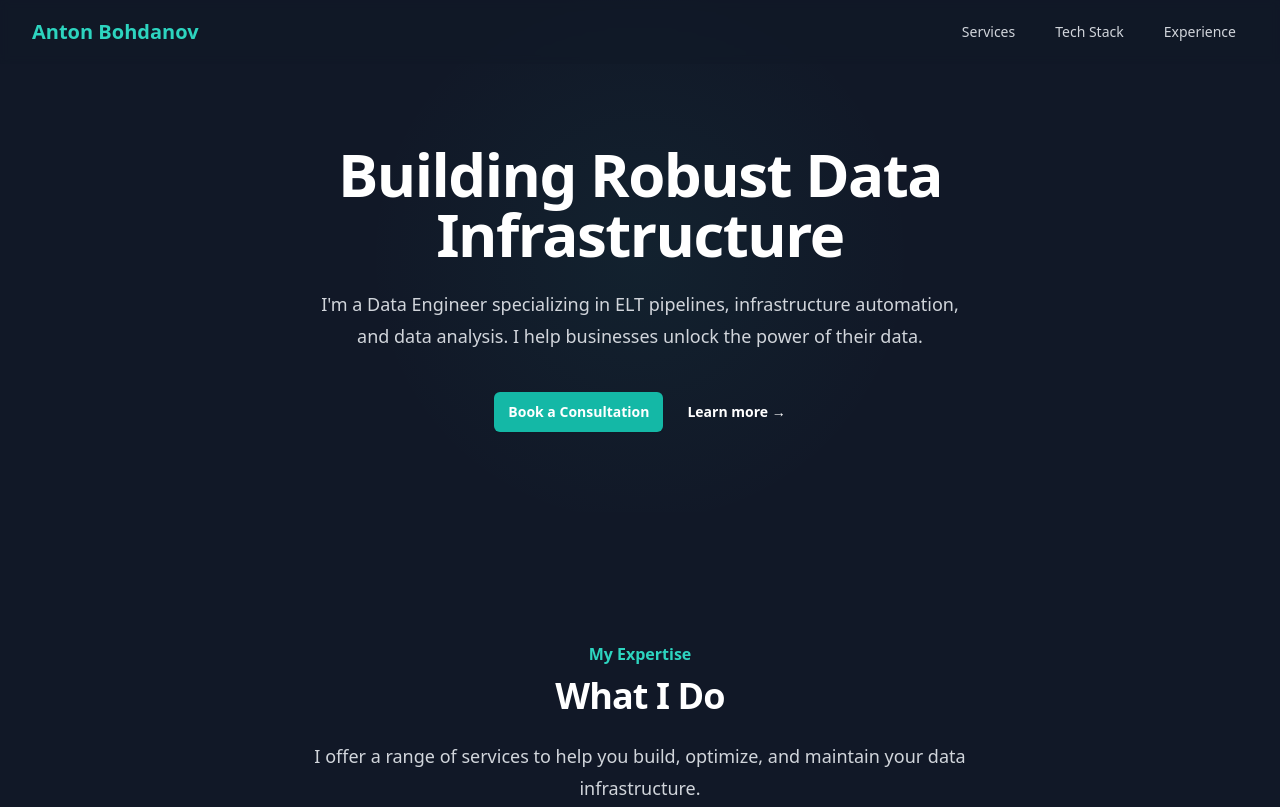
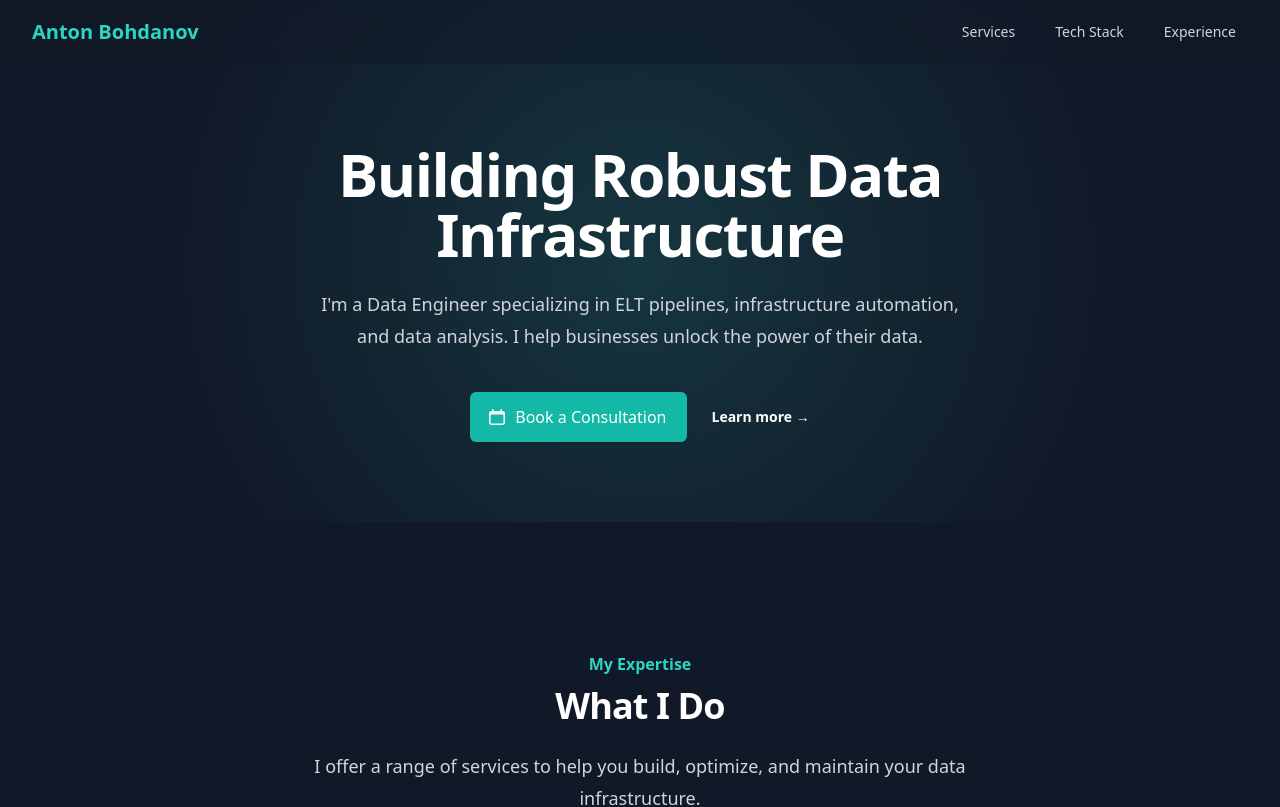
Before and after one commit to Phaust94/vcard, a React (Vite) app: page / in a window 1280 px wide. Shown: the top 807 px of the page. Built offline with nearby package versions, Linux system fonts and the light colour scheme.

Commit message:
Personalization

```diff
--- a/src/App.jsx
+++ b/src/App.jsx
@@ -94,14 +94,19 @@ function Hero() {
             I'm a Data Engineer specializing in ELT pipelines, infrastructure automation, and data analysis. I help businesses unlock the power of their data.
           </p>
           <div className="mt-10 flex items-center justify-center gap-x-6">
+              <div className="mt-8 flex lg:mt-0 lg:flex-shrink-0">
+          <div className="inline-flex rounded-md shadow">
             <a
-              href="https://cal.com/your-username"
+              href="https://calcom.phaust.pp.ua/anton.b"
               target="_blank"
               rel="noopener noreferrer"
-              className="rounded-md bg-teal-500 px-3.5 py-2.5 text-sm font-semibold text-white shadow-sm hover:bg-teal-400 focus-visible:outline focus-visible:outline-2 focus-visible:outline-offset-2 focus-visible:outline-teal-500"
+              className="inline-flex items-center justify-center rounded-md border border-transparent bg-teal-500 px-5 py-3 text-base font-medium text-white hover:bg-teal-600"
             >
+              <CalendarIcon className="-ml-1 mr-2 h-5 w-5" aria-hidden="true" />
               Book a Consultation
             </a>
+          </div>
+        </div>
             <a href="#services" className="text-sm font-semibold leading-6 text-white">
               Learn more <span aria-hidden="true">→</span>
             </a>
@@ -207,7 +212,7 @@ function CTA() {
         <div className="mt-8 flex lg:mt-0 lg:flex-shrink-0">
           <div className="inline-flex rounded-md shadow">
             <a
-              href="https://cal.com/your-username"
+              href="https://calcom.phaust.pp.ua/anton.b"
               target="_blank"
               rel="noopener noreferrer"
               className="inline-flex items-center justify-center rounded-md border border-transparent bg-teal-500 px-5 py-3 text-base font-medium text-white hover:bg-teal-600"
--- a/src/index.css
+++ b/src/index.css
@@ -9,7 +9,7 @@
   left: 0;
   width: 100%;
   height: 100%;
-  background: radial-gradient(circle at center, rgba(45, 212, 191, 0.1), transparent 40%);
-  opacity: 0.5;
+  background: radial-gradient(circle at center, rgba(45, 212, 191, 0.2), transparent 70%);
+  opacity: 0.8;
   z-index: -1;
 }
```
Also changed, not shown: 1 other file (tests, documents, lock files or other folders).
